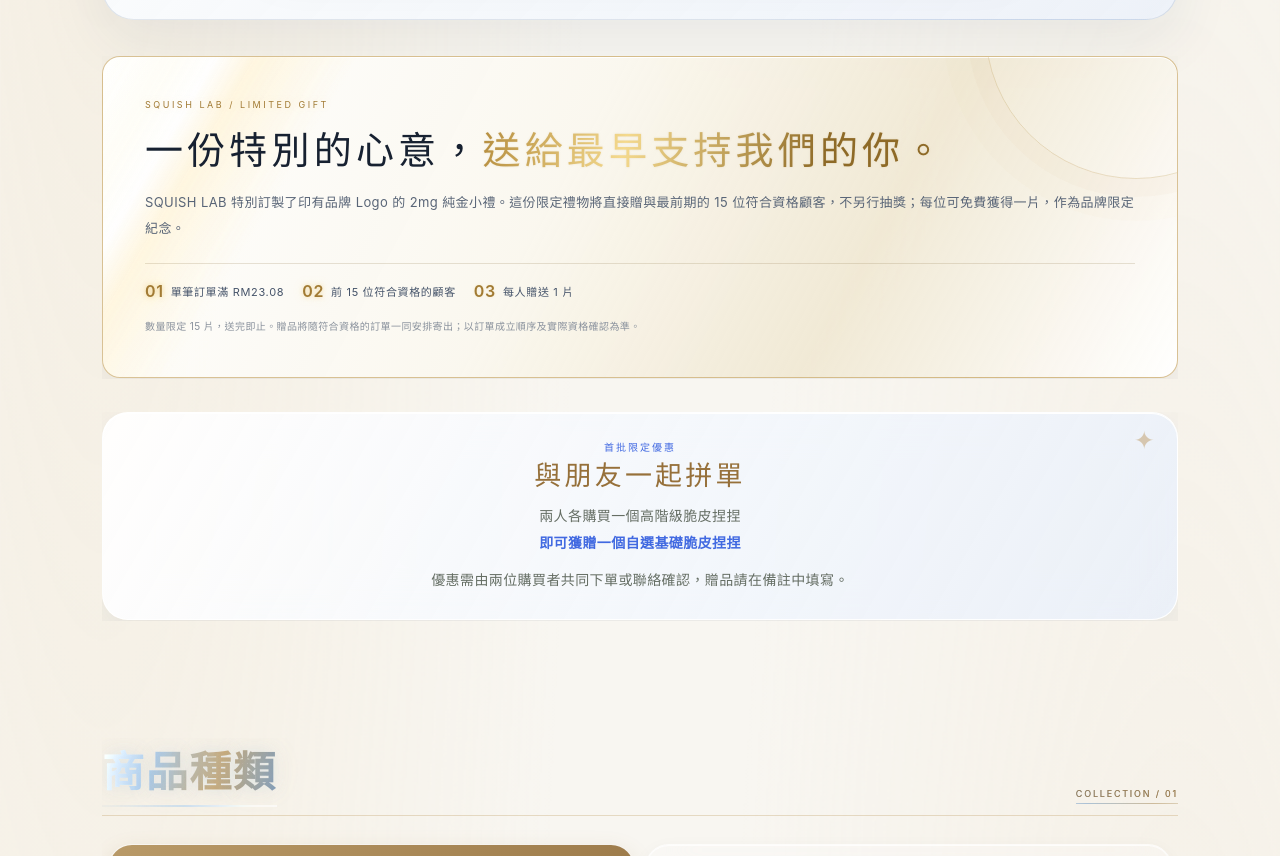
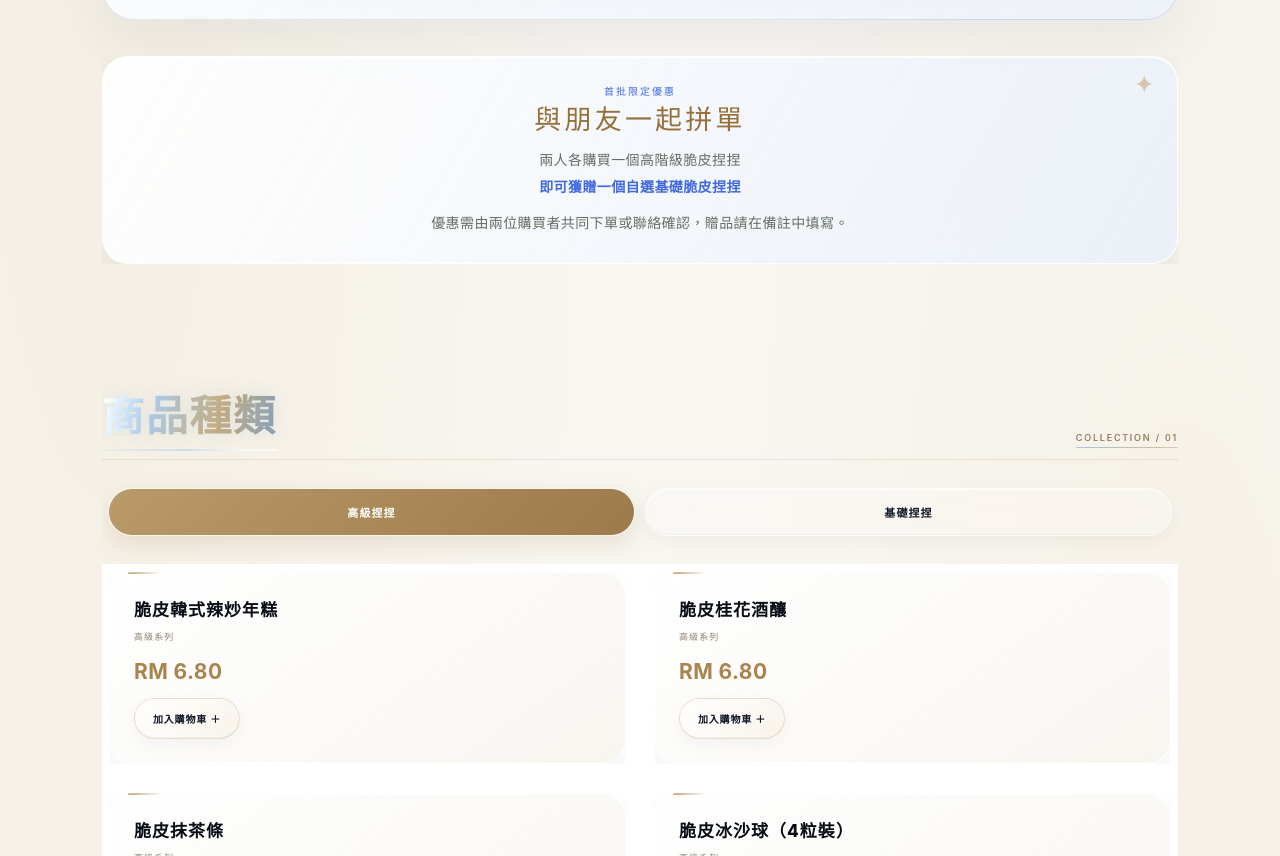
Before and after one commit to squishlab-online/squishlab-online.github.io, a plain HTML site: page index.html in a window 1280 px wide. Shown: the part 2107-2963 px from the top of the page. Drawn offline with Linux system fonts and the light colour scheme.

Commit message:
Add files via upload

```diff
--- a/index.html
+++ b/index.html
@@ -1072,17 +1072,6 @@ button:active,.hero-cta:active,.hero-secondary:active,.tab:active,.add:active,.p
 .material-stamp{margin-top:34px;padding-top:18px;border-top:1px solid rgba(110,130,158,.22);font-size:9px;letter-spacing:.2em;color:#8794a6;}
 @media(max-width:700px){.category-submenu{gap:8px!important}.category-submenu .tab{flex:1 1 calc(50% - 8px);padding:12px 10px!important;font-size:11px!important}.material-card{border-radius:22px;padding:28px 23px}.material-card p{font-size:13px}}
 
-/* SQUISH LAB GOLDEN LOGO GIFT announcement */
-.golden-gift{position:relative;isolation:isolate;overflow:hidden;margin:28px 0 34px;padding:clamp(26px,4vw,42px);border:1px solid rgba(173,145,83,.42);border-radius:18px;background:linear-gradient(118deg,rgba(255,255,255,.96),rgba(246,248,251,.94) 52%,rgba(239,233,218,.72));box-shadow:0 18px 48px rgba(36,53,77,.075),inset 0 1px 0 #fff}
-.golden-gift:before{content:"";position:absolute;z-index:-1;width:300px;height:300px;right:-110px;top:-180px;border-radius:50%;border:1px solid rgba(185,151,81,.28);box-shadow:0 0 0 18px rgba(185,151,81,.035),0 0 0 42px rgba(185,151,81,.025)}
-.golden-gift .gift-kicker{font-size:9px;letter-spacing:.28em;color:#9a7a3d;margin-bottom:15px}
-.golden-gift h2{font-size:clamp(24px,4vw,38px);letter-spacing:.11em;line-height:1.35;margin:0;color:#172131}
-.golden-gift h2 em{font-style:normal;background:linear-gradient(100deg,#9b7938,#e2c98b 48%,#8e713b);-webkit-background-clip:text;background-clip:text;color:transparent}
-.golden-gift .gift-copy{font-size:13px;line-height:2;color:#596577;margin:13px 0 22px}
-.golden-gift .gift-rule{display:flex;flex-wrap:wrap;gap:9px 18px;padding-top:17px;border-top:1px solid rgba(160,139,99,.25);font-size:11px;letter-spacing:.06em;color:#46546a}
-.golden-gift .gift-rule span{display:inline-flex;align-items:center;gap:7px}.golden-gift .gift-rule b{font-size:16px;color:#98783e;font-weight:600}
-.golden-gift .gift-foot{margin:16px 0 0;font-size:10px;line-height:1.8;color:#8a929d}
-@media(max-width:700px){.golden-gift{margin:18px 0 25px;padding:25px 19px;border-radius:14px}.golden-gift .gift-rule{gap:10px 14px}}
 </style>
 <style>
 /* v12: more natural, translucent Liquid Glass material */
@@ -1728,17 +1717,6 @@ input:focus,textarea:focus,select:focus{border-color:var(--gold)!important;box-s
 <p>每一件作品都以手工製作，保留獨特的形狀與觸感。慢慢挑選，找到喜歡的那一件。</p>
 <div class="story-meta">HANDMADE IN SIBU, MALAYSIA</div>
 </div>
-</section>
-<section class="golden-gift scroll-reveal" id="golden-gift-announcement" aria-labelledby="golden-gift-title">
-  <div class="gift-kicker">SQUISH LAB / LIMITED GIFT</div>
-  <h2 id="golden-gift-title">一份特別的心意，<em>送給最早支持我們的你。</em></h2>
-  <p class="gift-copy">SQUISH LAB 特別訂製了印有品牌 Logo 的 2mg 純金小禮。這份限定禮物將直接贈與最前期的 15 位符合資格顧客，不另行抽獎；每位可免費獲得一片，作為品牌限定紀念。</p>
-  <div class="gift-rule">
-    <span><b>01</b> 單筆訂單滿 RM23.08</span>
-    <span><b>02</b> 前 15 位符合資格的顧客</span>
-    <span><b>03</b> 每人贈送 1 片</span>
-  </div>
-  <p class="gift-foot">數量限定 15 片，送完即止。贈品將隨符合資格的訂單一同安排寄出；以訂單成立順序及實際資格確認為準。</p>
 </section>
 <section class="promo">
 <div class="eyebrow red">首批限定優惠</div>
@@ -2659,14 +2637,7 @@ const SL_TRANSLATIONS = {"商品種類": "Products", "買前須知": "Before You
 "防偽貼完整、位置正常，沒有明顯撕開或重貼痕跡。": "The anti-counterfeit sticker is intact and correctly placed, with no obvious signs of peeling or reapplication.",
 "包裹內商品與訂單內容相符。": "The items inside the parcel match your order.",
 "如發現異常：": "If You Notice Anything Unusual: ",
-"若包裹內出現與捏物訂單無關的物品，或發現封口、Logo 貼紙、防偽貼有異常，請先不要丟棄包裝，並立即拍照或錄影，連同訂單編號聯絡我們。我們會核實訂單及包裝紀錄，再與你確認情況並提供合適的解決方案。": "If your parcel contains an item unrelated to your order, or if the seal, logo sticker or anti-counterfeit sticker appears unusual, please keep the packaging. Take photos or a video immediately and contact us with your order number. We will check the order and packing records, confirm the situation with you and provide an appropriate solution.",
-"一份特別的心意，": "A Special Gift, ",
-"送給最早支持我們的你。": "for Those Who Supported Us First.",
-"SQUISH LAB 特別訂製了印有品牌 Logo 的 2mg 純金小禮。這份限定禮物將直接贈與最前期的 15 位符合資格顧客，不另行抽獎；每位可免費獲得一片，作為品牌限定紀念。": "SQUISH LAB has specially commissioned a 2mg pure-gold keepsake featuring our brand logo. It will be given directly to the first 15 eligible customers. No draw is involved; each eligible customer receives one piece as a limited brand keepsake.",
-"單筆訂單滿 RM23.08": "A single order of RM23.08 or more",
-"前 15 位符合資格的顧客": "The first 15 eligible customers",
-"每人贈送 1 片": "One piece per customer",
-"數量限定 15 片，送完即止。贈品將隨符合資格的訂單一同安排寄出；以訂單成立順序及實際資格確認為準。": "Limited to 15 pieces, while stocks last. The gift will be arranged together with each eligible order. Order placement time and eligibility verification will determine qualification.",
+"若包裹內出現與捏物訂單無關的物品，或發現封口、Logo 貼紙、防偽貼有異常，請先不要丟棄包裝，並立即拍照或錄影，連同訂單編號聯絡我們。我們會核實訂單及包裝紀錄，再與你確認情況並提供合適的解決方案。": "If your parcel contains an item unrelated to your order, or if the seal, logo sticker or anti-counterfeit sticker appears unusual, please keep the packaging. Take photos or a video immediately and contact us with your order number. We will check the order and packing records, confirm the situation with you and provide an appropriate solution."
 "首批限定優惠": "FIRST-BATCH OFFER",
 "兩人各購買一個高階級脆皮捏捏": "When two customers each purchase one premium crispy squishy,",
 "即可獲贈一個自選基礎脆皮捏捏": "you will receive one basic crispy squishy of your choice.",
@@ -2864,35 +2835,4 @@ const SL_TRANSLATIONS = {"商品種類": "Products", "買前須知": "Before You
 @media(max-width:700px){.tracking-current-state{font-size:12px;padding:12px 13px}.tracking-current-state strong{font-size:13px}.tracking-next-step{font-size:12px;padding:13px;line-height:1.85}}
 </style>
 
-<style id="squishlab-gold-shimmer-motion">
-/* Animated precious-metal sheen: confined to the limited golden-gift announcement. */
-.golden-gift{
-  border-color:rgba(190,151,75,.58);
-  background:linear-gradient(118deg,rgba(255,255,255,.97) 0%,rgba(250,247,238,.96) 42%,rgba(239,230,207,.82) 70%,rgba(255,255,255,.96) 100%);
-}
-.golden-gift:after{
-  content:"";position:absolute;z-index:0;pointer-events:none;top:-35%;bottom:-35%;left:-48%;width:34%;
-  background:linear-gradient(105deg,transparent 0%,rgba(255,255,255,0) 25%,rgba(255,250,220,.22) 42%,rgba(255,255,255,.78) 50%,rgba(255,226,153,.34) 58%,transparent 78%);
-  transform:skewX(-18deg);filter:blur(2px);animation:goldCardSweep 5.2s ease-in-out infinite;
-}
-.golden-gift>*{position:relative;z-index:1}
-.golden-gift h2 em{
-  background-image:linear-gradient(105deg,#8e6a27 0%,#c49a45 22%,#fff0b6 38%,#a77c2d 52%,#f4d98d 68%,#8e6a27 86%);
-  background-size:240% 100%;background-position:100% 50%;
-  -webkit-background-clip:text;background-clip:text;color:transparent;
-  filter:drop-shadow(0 1px 1px rgba(150,111,37,.16));
-  animation:goldTextGleam 3.6s ease-in-out infinite;
-}
-.golden-gift .gift-kicker,.golden-gift .gift-rule b{
-  color:#a27b34;text-shadow:0 0 9px rgba(226,190,105,.22);
-}
-.golden-gift .gift-rule b{animation:goldNumberSparkle 2.8s ease-in-out infinite}
-.golden-gift .gift-rule span:nth-child(2) b{animation-delay:.45s}
-.golden-gift .gift-rule span:nth-child(3) b{animation-delay:.9s}
-@keyframes goldCardSweep{0%,12%{left:-48%;opacity:0}24%{opacity:.85}62%{opacity:.7}82%,100%{left:125%;opacity:0}}
-@keyframes goldTextGleam{0%,100%{background-position:100% 50%;filter:drop-shadow(0 1px 1px rgba(150,111,37,.12))}50%{background-position:0% 50%;filter:drop-shadow(0 0 7px rgba(226,190,105,.42))}}
-@keyframes goldNumberSparkle{0%,100%{text-shadow:0 0 2px rgba(226,190,105,.12)}50%{text-shadow:0 0 5px rgba(226,190,105,.7),0 0 13px rgba(255,224,145,.5)}}
-@media(prefers-reduced-motion:reduce){.golden-gift:after,.golden-gift h2 em,.golden-gift .gift-rule b{animation:none!important}.golden-gift h2 em{background-position:50% 50%}}
-</style>
-
 </html>
```
